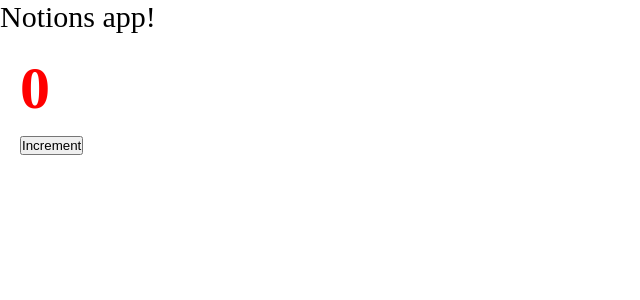
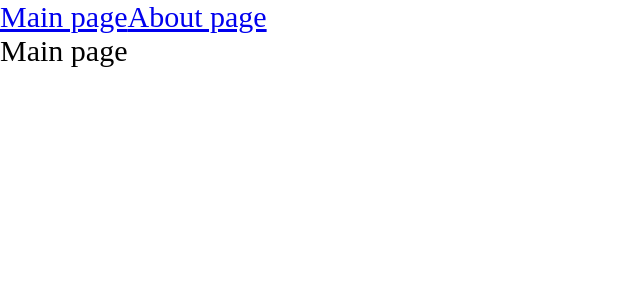
Before and after one commit to AleksandrMihasenko/notions-project, a React app: page / in a window 1280 px wide. Shown: the top 300 px of the page, without its empty margins (0-640 px from the left). Built offline with nearby package versions, Linux system fonts and the light colour scheme.

Commit message:
Add react router

```diff
--- a/package.json
+++ b/package.json
@@ -18,6 +18,7 @@
     "@types/node": "^18.11.19",
     "@types/react": "^18.0.27",
     "@types/react-dom": "^18.0.10",
+    "@types/react-router-dom": "^5.3.3",
     "@types/webpack": "^5.28.0",
     "@types/webpack-dev-server": "^4.7.2",
     "css-loader": "^6.7.3",
@@ -35,6 +36,7 @@
   "dependencies": {
     "react": "^18.2.0",
     "react-dom": "^18.2.0",
+    "react-router-dom": "^6.8.1",
     "ts-loader": "^9.4.2"
   }
 }
--- a/src/App.tsx
+++ b/src/App.tsx
@@ -1,12 +1,21 @@
-import React from 'react';
-import { Counter } from './components/Counter';
+import React, { Suspense } from 'react';
+import { Routes, Route, Link } from 'react-router-dom';
+import { MainPageAsync } from './pages/MainPage/MainPage.async';
+import { AboutPageAsync } from './pages/AboutPage/AboutPage.async';
 import './index.scss'
 
 const App = () => {
   return (
     <div className="app">
-      <div>Notions app!</div>
-      <Counter />
+      <Link to={'/'}>Main page</Link>
+      <Link to={'/about'}>About page</Link>
+
+      <Suspense>
+        <Routes>
+          <Route path={'/about'} element={<AboutPageAsync />} />
+          <Route path={'/'} element={<MainPageAsync />} />
+        </Routes>
+      </Suspense>
     </div>
   );
 };
--- a/src/index.tsx
+++ b/src/index.tsx
@@ -1,11 +1,12 @@
 import { createRoot } from 'react-dom/client';
+import { BrowserRouter } from 'react-router-dom';
 import App from './App';
 
 const container = document.getElementById('root');
 const root = createRoot(container!);
 
 root.render(
-  <div>
+  <BrowserRouter>
     <App />
-  </div>
+  </BrowserRouter>
 );
--- /dev/null
+++ b/src/pages/AboutPage/AboutPage.async.tsx
@@ -0,0 +1,3 @@
+import { lazy } from 'react';
+
+export const AboutPageAsync = lazy(() => import('./AboutPage'));
--- /dev/null
+++ b/src/pages/AboutPage/AboutPage.tsx
@@ -0,0 +1,13 @@
+import React from 'react';
+import { Counter } from '../../components/Counter';
+
+const AboutPage = () => {
+  return (
+    <div>
+      <div>Notions app!</div>
+      <Counter />
+    </div>
+  );
+};
+
+export default AboutPage;
--- /dev/null
+++ b/src/pages/MainPage/MainPage.async.tsx
@@ -0,0 +1,3 @@
+import { lazy } from 'react';
+
+export const MainPageAsync = lazy(() => import('./MainPage'));
--- /dev/null
+++ b/src/pages/MainPage/MainPage.tsx
@@ -0,0 +1,11 @@
+import React from 'react';
+
+const MainPage = () => {
+  return (
+    <div>
+      Main page
+    </div>
+  );
+};
+
+export default MainPage;
```
Also changed, not shown: 2 other files (tests, documents, lock files or other folders).
